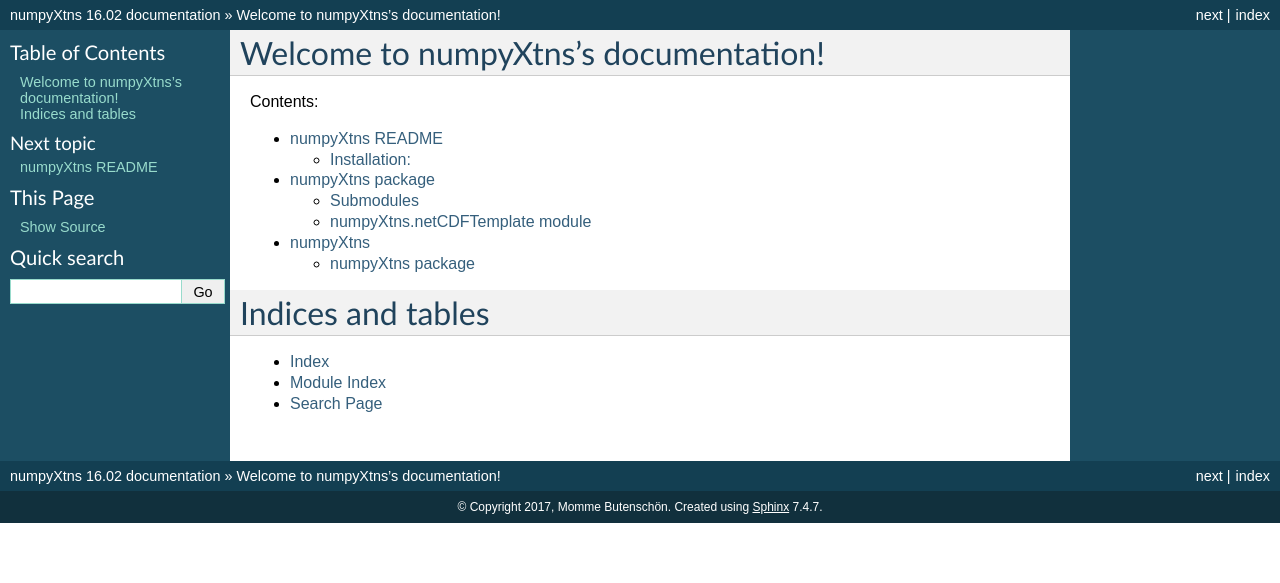
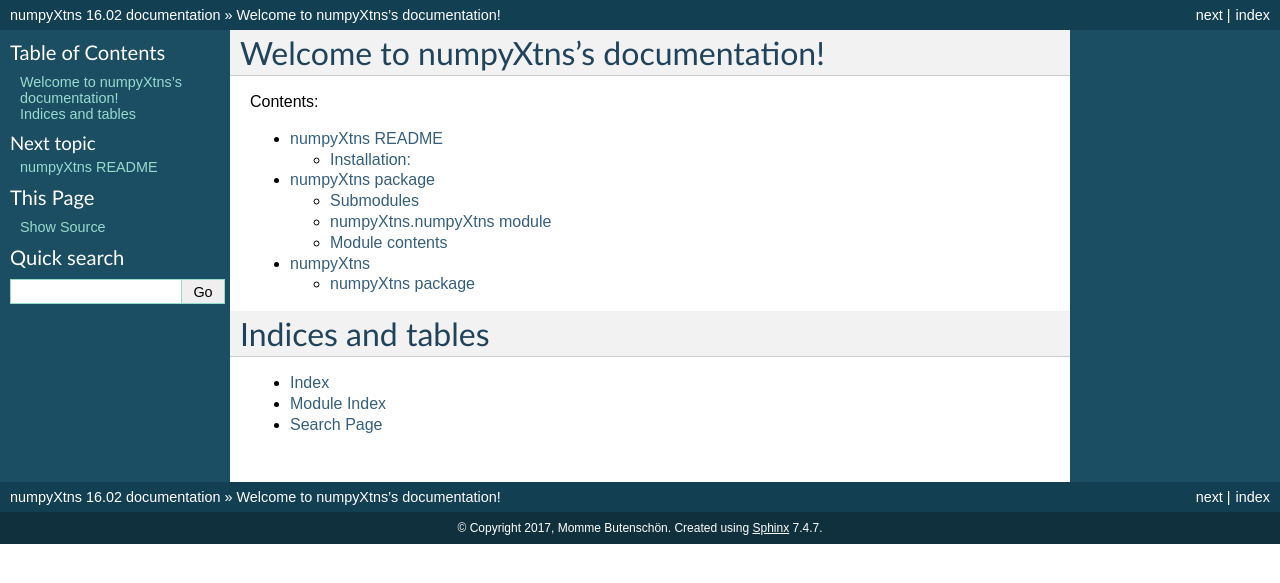
Before and after one commit to mommebutenschoen/numpyXtns, a Sphinx documentation site: the page built from doc/index.rst, in a window 1280 px wide. Shown: the top 583 px of the page. Built offline with Sphinx 7.4.7, drawn with Linux system fonts in a browser that asks for light colours.

Commit message:
Corrected documentation.

```diff
--- a/doc/numpyXtns.rst
+++ b/doc/numpyXtns.rst
@@ -4,7 +4,7 @@
 Submodules
 ----------
 
-numpyXtns.netCDFTemplate module
+numpyXtns.numpyXtns module
 -------------------------------
 
 .. automodule:: numpyXtns.numpyXtns
@@ -12,3 +12,11 @@
     :undoc-members:
     :special-members:
     :show-inheritance:
+
+Module contents
+---------------
+
+.. automodule:: numpyXtns
+    :members:
+    :undoc-members:
+    :show-inheritance:
```
